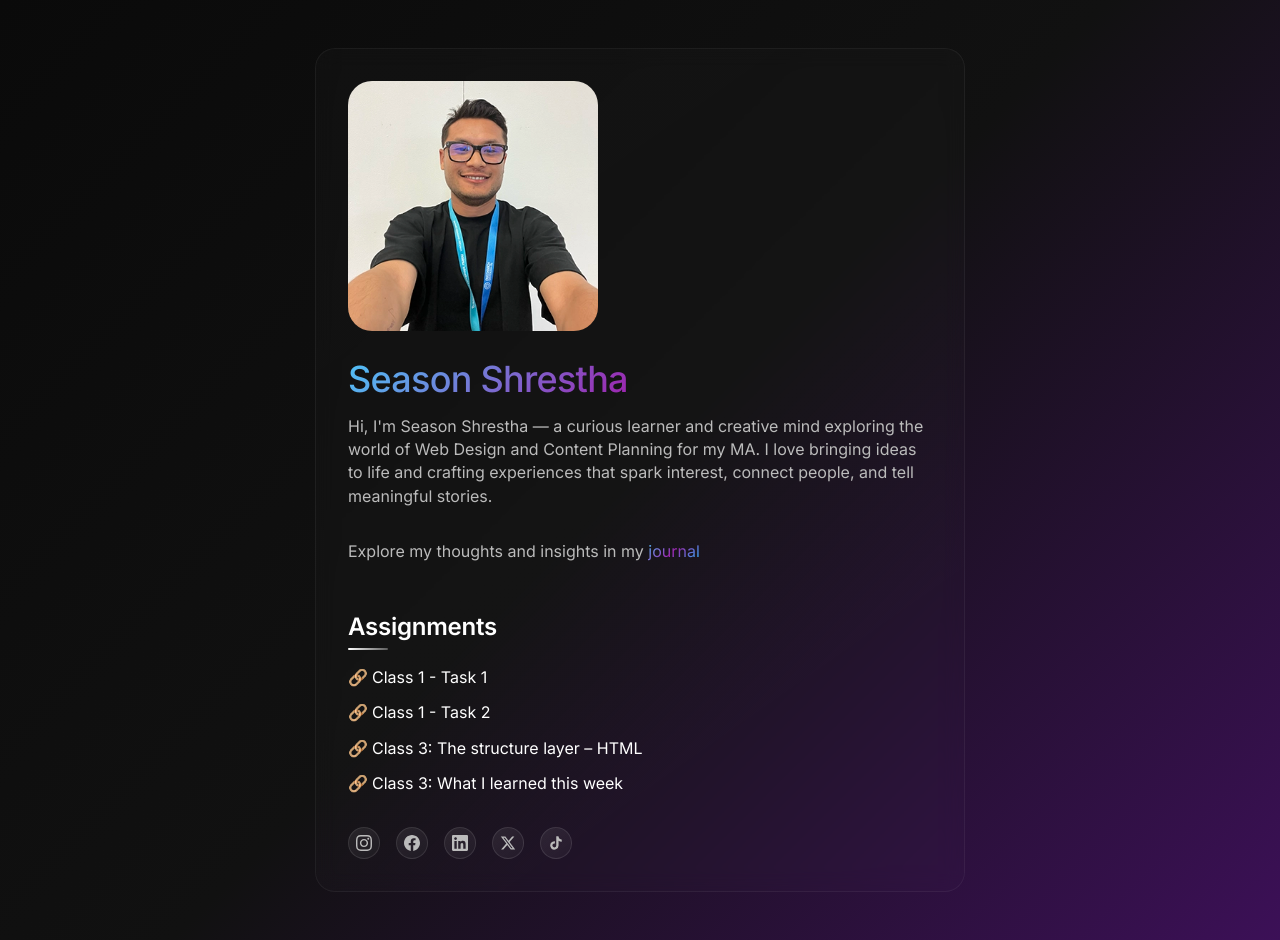
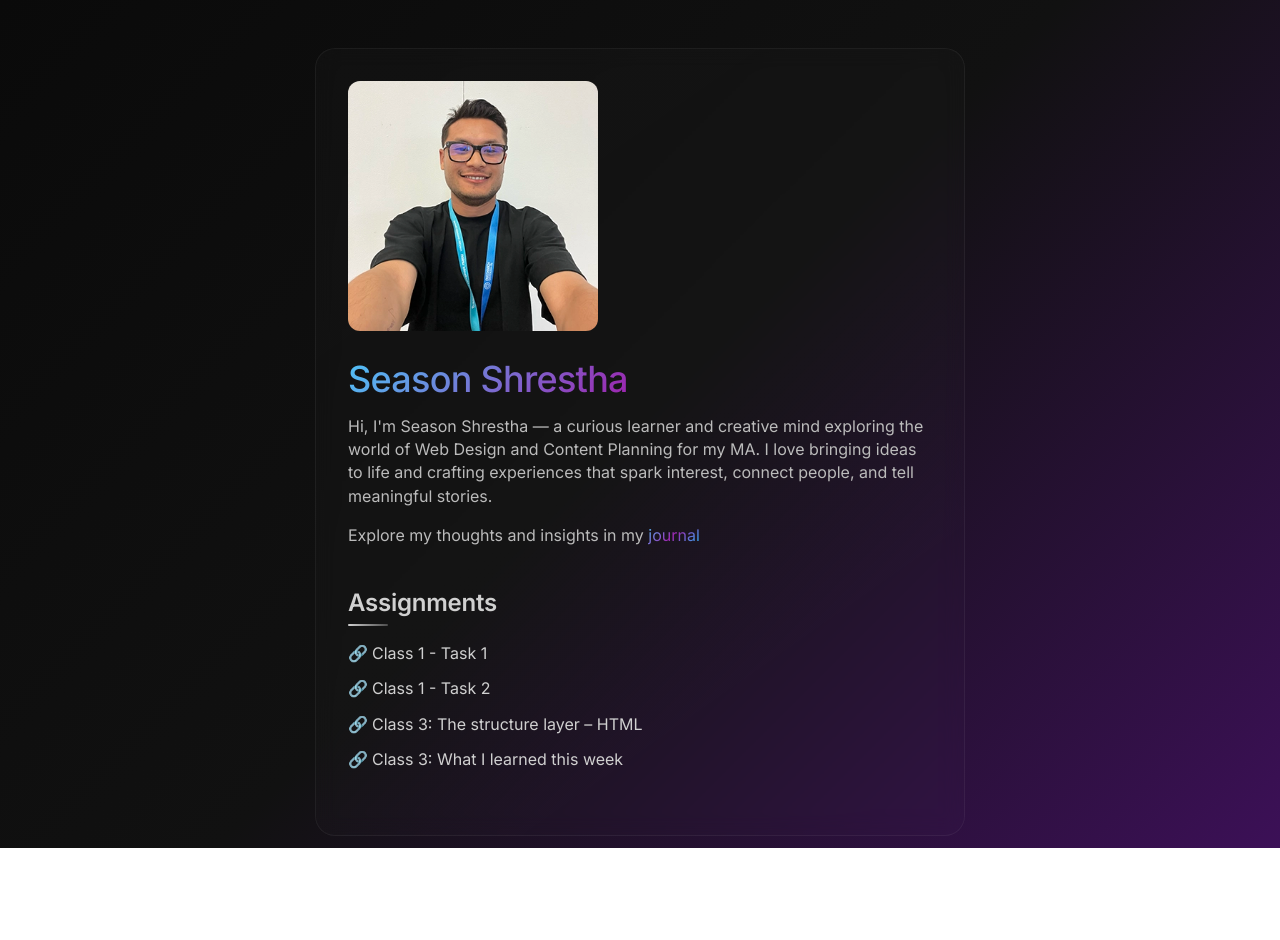
Before and after one commit to season-shrestha-university/season-web-main, a plain HTML site: page index.html in a window 1280 px wide. After the commit the page ends 848 px from the top, so only its background shows below. Drawn offline with Linux system fonts and the light colour scheme.

Commit message:
feat: optimized

```diff
--- a/index.html
+++ b/index.html
@@ -13,7 +13,7 @@
   </head>
 
   <body>
-    <div class="container">
+    <div class="page">
       <header>
         <img
           width="250"
@@ -21,12 +21,10 @@
           src="/images/season-shrestha.webp"
           alt="Self portrait of Season Shrestha"
         />
-        <h1 class="title">Season Shrestha</h1>
+        <h1 class="page__title">Season Shrestha</h1>
       </header>
-
       <main>
         <section>
-          <h2 class="sr-only">About</h2>
           <p>
             Hi, I'm Season Shrestha — a curious learner and creative mind
             exploring the world of Web Design and Content Planning for my MA. I
@@ -35,12 +33,12 @@
           </p>
           <p>
             Explore my thoughts and insights in my
-            <a href="/wp-blog/" class="link gradient-link"> journal</a>
+            <a href="/wp-blog/" class="link link--gradient"> journal</a>
           </p>
         </section>
 
         <section>
-          <h2 class="title-secondary">Assignments</h2>
+          <h2 class="section__title">Assignments</h2>
           <nav aria-label="Course assignments">
             <ul>
               <li>
@@ -67,96 +65,6 @@
           </nav>
         </section>
       </main>
-
-      <footer>
-        <address class="social-links">
-          <a
-            href="https://www.instagram.com/_naive_x/"
-            class="social-link"
-            aria-label="Follow me on Instagram"
-          >
-            <svg
-              width="24"
-              height="24"
-              viewBox="0 0 24 24"
-              fill="currentColor"
-              aria-hidden="true"
-            >
-              <path
-                d="M12 2.163c3.204 0 3.584.012 4.85.07 3.252.148 4.771 1.691 4.919 4.919.058 1.265.069 1.645.069 4.849 0 3.205-.012 3.584-.069 4.849-.149 3.225-1.664 4.771-4.919 4.919-1.266.058-1.644.07-4.85.07-3.204 0-3.584-.012-4.849-.07-3.26-.149-4.771-1.699-4.919-4.92-.058-1.265-.07-1.644-.07-4.849 0-3.204.013-3.583.07-4.849.149-3.227 1.664-4.771 4.919-4.919 1.266-.057 1.645-.069 4.849-.069zm0-2.163c-3.259 0-3.667.014-4.947.072-4.358.2-6.78 2.618-6.98 6.98-.059 1.281-.073 1.689-.073 4.948 0 3.259.014 3.668.072 4.948.2 4.358 2.618 6.78 6.98 6.98 1.281.058 1.689.072 4.948.072 3.259 0 3.668-.014 4.948-.072 4.354-.2 6.782-2.618 6.979-6.98.059-1.28.073-1.689.073-4.948 0-3.259-.014-3.667-.072-4.947-.196-4.354-2.617-6.78-6.979-6.98-1.281-.059-1.69-.073-4.949-.073zm0 5.838c-3.403 0-6.162 2.759-6.162 6.162s2.759 6.163 6.162 6.163 6.162-2.759 6.162-6.163c0-3.403-2.759-6.162-6.162-6.162zm0 10.162c-2.209 0-4-1.79-4-4 0-2.209 1.791-4 4-4s4 1.791 4 4c0 2.21-1.791 4-4 4zm6.406-11.845c-.796 0-1.441.645-1.441 1.44s.645 1.44 1.441 1.44c.795 0 1.439-.645 1.439-1.44s-.644-1.44-1.439-1.44z"
-              />
-            </svg>
-          </a>
-          <a
-            href="https://www.facebook.com/season.shrestha.75"
-            class="social-link"
-            aria-label="Follow me on Facebook"
-          >
-            <svg
-              width="24"
-              height="24"
-              viewBox="0 0 24 24"
-              fill="currentColor"
-              aria-hidden="true"
-            >
-              <path
-                d="M24 12.073c0-6.627-5.373-12-12-12s-12 5.373-12 12c0 5.99 4.388 10.954 10.125 11.854v-8.385H7.078v-3.47h3.047V9.43c0-3.007 1.792-4.669 4.533-4.669 1.312 0 2.686.235 2.686.235v2.953H15.83c-1.491 0-1.956.925-1.956 1.874v2.25h3.328l-.532 3.47h-2.796v8.385C19.612 23.027 24 18.062 24 12.073z"
-              />
-            </svg>
-          </a>
-          <a
-            href="https://www.linkedin.com/in/season-shrestha-b11125207/"
-            class="social-link"
-            aria-label="Connect with me on LinkedIn"
-          >
-            <svg
-              width="24"
-              height="24"
-              viewBox="0 0 24 24"
-              fill="currentColor"
-              aria-hidden="true"
-            >
-              <path
-                d="M20.447 20.452h-3.554v-5.569c0-1.328-.027-3.037-1.852-3.037-1.853 0-2.136 1.445-2.136 2.939v5.667H9.351V9h3.414v1.561h.046c.477-.9 1.637-1.85 3.37-1.85 3.601 0 4.267 2.37 4.267 5.455v6.286zM5.337 7.433c-1.144 0-2.063-.926-2.063-2.065 0-1.138.92-2.063 2.063-2.063 1.14 0 2.064.925 2.064 2.063 0 1.139-.925 2.065-2.064 2.065zm1.782 13.019H3.555V9h3.564v11.452zM22.225 0H1.771C.792 0 0 .774 0 1.729v20.542C0 23.227.792 24 1.771 24h20.451C23.2 24 24 23.227 24 22.271V1.729C24 .774 23.2 0 22.222 0h.003z"
-              />
-            </svg>
-          </a>
-          <a
-            href="https://x.com/czon_dev"
-            class="social-link"
-            aria-label="Follow me on X (Twitter)"
-          >
-            <svg
-              width="24"
-              height="24"
-              viewBox="0 0 24 24"
-              fill="currentColor"
-              aria-hidden="true"
-            >
-              <path
-                d="M18.244 2.25h3.308l-7.227 8.26 8.502 11.24H16.17l-5.214-6.817L4.99 21.75H1.68l7.73-8.835L1.254 2.25H8.08l4.713 6.231zm-1.161 17.52h1.833L7.084 4.126H5.117z"
-              />
-            </svg>
-          </a>
-          <a
-            href="https://www.tiktok.com/@czon_shrestha"
-            class="social-link"
-            aria-label="Follow me on TikTok"
-          >
-            <svg
-              width="24"
-              height="24"
-              viewBox="0 0 24 24"
-              fill="currentColor"
-              aria-hidden="true"
-            >
-              <path
-                d="M19.59 6.69a4.83 4.83 0 0 1-3.77-4.25V2h-3.45v13.67a2.89 2.89 0 0 1-5.2 1.74 2.89 2.89 0 0 1 2.31-4.64 2.93 2.93 0 0 1 .88.13V9.4a6.84 6.84 0 0 0-1-.05A6.33 6.33 0 0 0 5 20.1a6.34 6.34 0 0 0 10.86-4.43v-7a8.16 8.16 0 0 0 4.77 1.52v-3.4a4.85 4.85 0 0 1-1-.1z"
-              />
-            </svg>
-          </a>
-        </address>
-      </footer>
     </div>
   </body>
 </html>
--- a/styles.css
+++ b/styles.css
@@ -1,4 +1,3 @@
-/* A crude reset for a simple document */
 html {
   box-sizing: border-box;
 }
@@ -15,32 +14,26 @@ body {
   font-family: "Inter", -apple-system, BlinkMacSystemFont, "Segoe UI", Roboto,
     "Helvetica Neue", Arial, sans-serif;
   min-height: 100vh;
-}
-h1 {
-  font-size: 3.5rem;
-  text-align: center;
-  margin-bottom: 1rem;
-  color: #ffffff;
+  text-rendering: optimizeLegibility;
+  -webkit-font-smoothing: antialiased;
+  -moz-osx-font-smoothing: grayscale;
 }
 
 img {
-  border-radius: 1.5rem;
+  border-radius: 0.75rem;
 }
 
-.title {
-  font-weight: 500;
-  font-size: 2.25em;
-  line-height: 2.5rem;
-  text-align: left;
-  letter-spacing: -0.02em;
-  background: linear-gradient(135deg, #4fc3f7, #9c27b0, #29b6f6);
-  -webkit-background-clip: text;
-  -webkit-text-fill-color: transparent;
-  background-clip: text;
-  margin-top: 1.5rem;
+p {
+  color: #bbb;
+  font-size: 1rem;
+  line-height: 1.45;
 }
 
-.container {
+section p + p {
+  margin-top: 1rem;
+}
+
+.page {
   max-width: 40.625rem;
   margin: 3rem auto;
   background: linear-gradient(
@@ -54,15 +47,22 @@ img {
   border: 0.0625rem solid rgba(255, 255, 255, 0.05);
 }
 
-p {
-  color: #bbb;
-  font-size: 1rem;
-  line-height: 1.45;
-  margin-bottom: 2rem;
+.page__title {
+  font-weight: 500;
+  font-size: 2.25em;
+  line-height: 2.5rem;
+  text-align: left;
+  letter-spacing: -0.02em;
+  background: linear-gradient(135deg, #4fc3f7, #9c27b0, #29b6f6);
+  -webkit-background-clip: text;
+  -webkit-text-fill-color: transparent;
+  background-clip: text;
+  margin-top: 1.5rem;
+  margin-bottom: 1rem;
 }
 
 .link {
-  color: #ffffff;
+  color: #d0d0d0;
   text-decoration: none;
   transition: all 0.3s ease;
   position: relative;
@@ -88,15 +88,14 @@ p {
   width: 40%;
 }
 
-/* Gradient Link Styling */
-.gradient-link {
+.link--gradient {
   background: linear-gradient(135deg, #4fc3f7, #9c27b0, #29b6f6);
   -webkit-background-clip: text;
   -webkit-text-fill-color: transparent;
   background-clip: text;
 }
 
-.gradient-link:hover {
+.link--gradient:hover {
   background: linear-gradient(135deg, #29b6f6, #9c27b0, #4fc3f7);
   -webkit-background-clip: text;
   -webkit-text-fill-color: transparent;
@@ -105,79 +104,28 @@ p {
   transform: translateY(-0.0625rem);
 }
 
-/* Social Media Links */
-.social-links {
-  display: flex;
-  gap: 1rem;
-  margin-top: 2rem;
-  justify-content: left;
-}
-
-.social-link {
-  display: flex;
-  align-items: center;
-  justify-content: center;
-  width: 2rem;
-  height: 2rem;
-  border-radius: 50%;
-  background: linear-gradient(
-    145deg,
-    rgba(255, 255, 255, 0.08),
-    rgba(255, 255, 255, 0.03)
-  );
-  border: 0.0625rem solid rgba(255, 255, 255, 0.1);
-  color: #bbb;
-  transition: all 0.3s ease;
-  text-decoration: none;
-}
-
-.social-link:hover {
-  background: linear-gradient(
-    145deg,
-    rgba(79, 195, 247, 0.2),
-    rgba(156, 39, 176, 0.15)
-  );
-  border-color: rgba(79, 195, 247, 0.3);
-  color: #ffffff;
-  transform: translateY(-0.125rem);
-  box-shadow: 0 0.25rem 0.75rem rgba(79, 195, 247, 0.2);
-}
-
-.social-link svg {
-  width: 1rem;
-  height: 1rem;
-  transition: transform 0.3s ease;
-}
-
-.social-link:hover svg {
-  transform: scale(1.1);
-}
-
-/* Secondary Title Styling */
-.title-secondary {
-  color: #ffffff;
+.section__title {
+  color: #d0d0d0;
   font-size: 1.5rem;
   font-weight: 600;
-  margin-top: 3rem;
+  margin-top: 2.5rem;
   margin-bottom: 1.5rem;
   letter-spacing: -0.01em;
   line-height: 1.3;
   position: relative;
 }
 
-.title-secondary::after {
+.section__title::after {
   content: "";
   position: absolute;
   bottom: -0.5rem;
   left: 0;
   width: 2.5rem;
   height: 0.125rem;
-  background: linear-gradient(90deg, #ffffff, rgba(255, 255, 255, 0.3));
-
+  background: linear-gradient(90deg, #d0d0d0, rgba(208, 208, 208, 0.3));
   border-radius: 0.0625rem;
 }
 
-/* Assignment List Styling */
 ul {
   list-style: none;
   padding-left: 0;
@@ -198,18 +146,4 @@ li::before {
   position: absolute;
   left: 0;
   font-size: 1rem;
-  filter: hue-rotate(200deg) saturate(1.5);
 }
-
-/* Screen reader only content */
-.sr-only {
-  position: absolute;
-  width: 1px;
-  height: 1px;
-  padding: 0;
-  margin: -1px;
-  overflow: hidden;
-  clip: rect(0, 0, 0, 0);
-  white-space: nowrap;
-  border: 0;
-}
```
